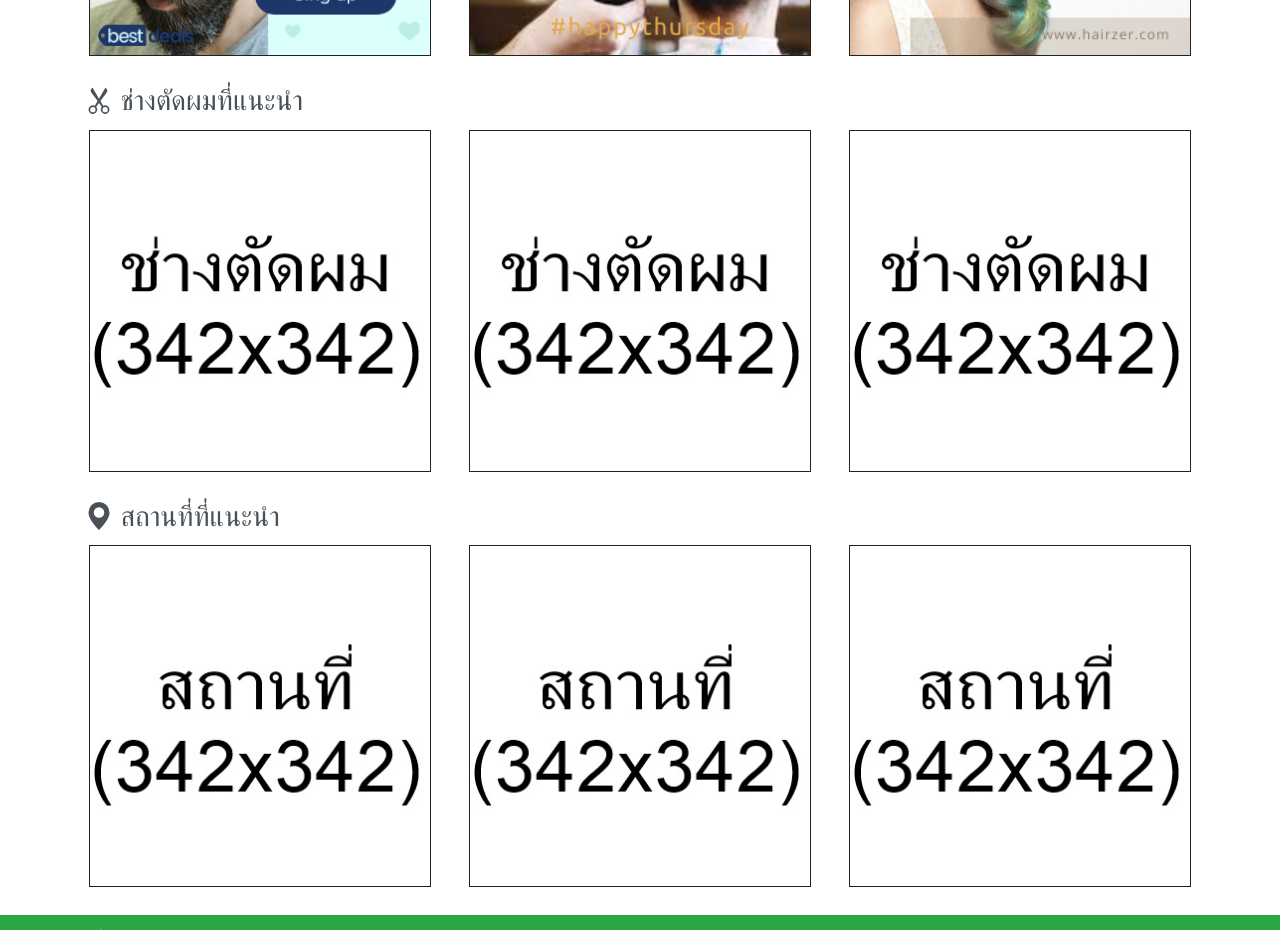
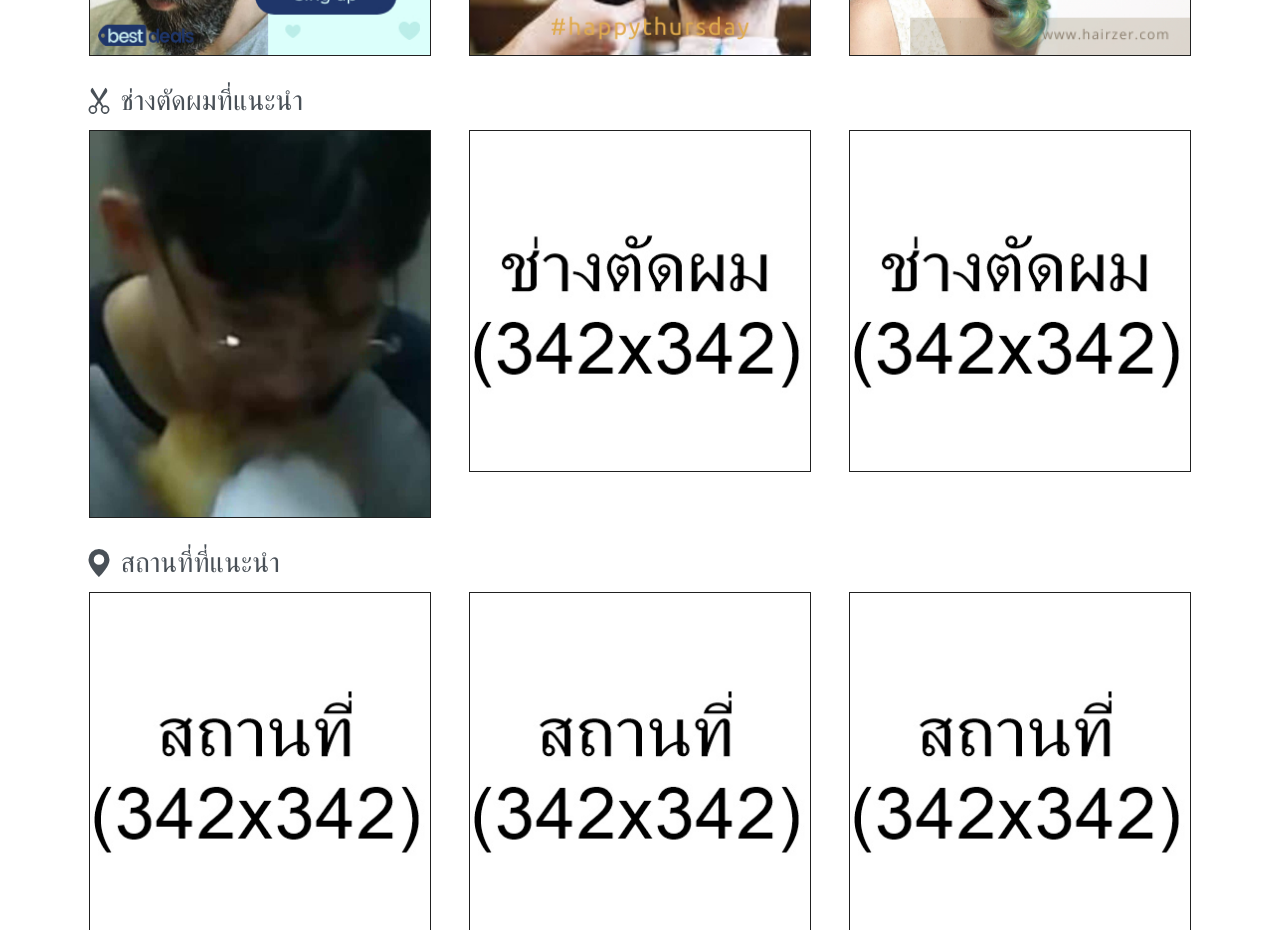
Before and after one commit to ussnllmn/Hairzer, a Vue app: page / in a window 1280 px wide. Shown: the part 900-1830 px from the top of the page. Built offline with nearby package versions, Linux system fonts and the light colour scheme; no server answers.

Commit message:
[UPDATE] home

```diff
--- a/src/views/Home.vue
+++ b/src/views/Home.vue
@@ -28,7 +28,7 @@
       <h3><b-icon icon="scissors" aria-hidden="true"></b-icon> ช่างตัดผมที่แนะนำ</h3>
       <div class="row" align="center">
         <div class="col-sm m-1">
-          <img src="../assets/hairzer-image/barber.jpg" width="100%">
+          <img src="../assets/Barber/santok.jpg" width="100%">
         </div>
         <div class="col-sm m-1">
           <img src="../assets/hairzer-image/barber.jpg" width="100%">
```
